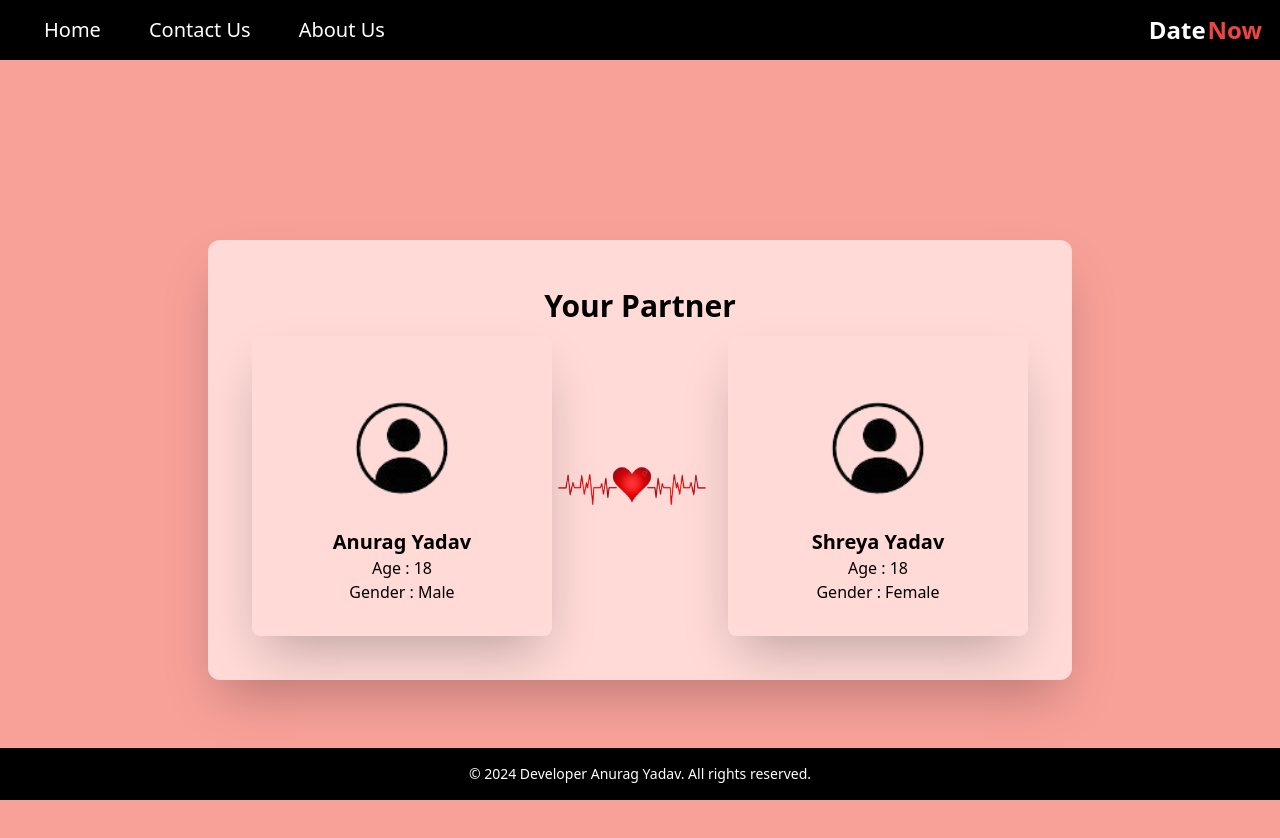
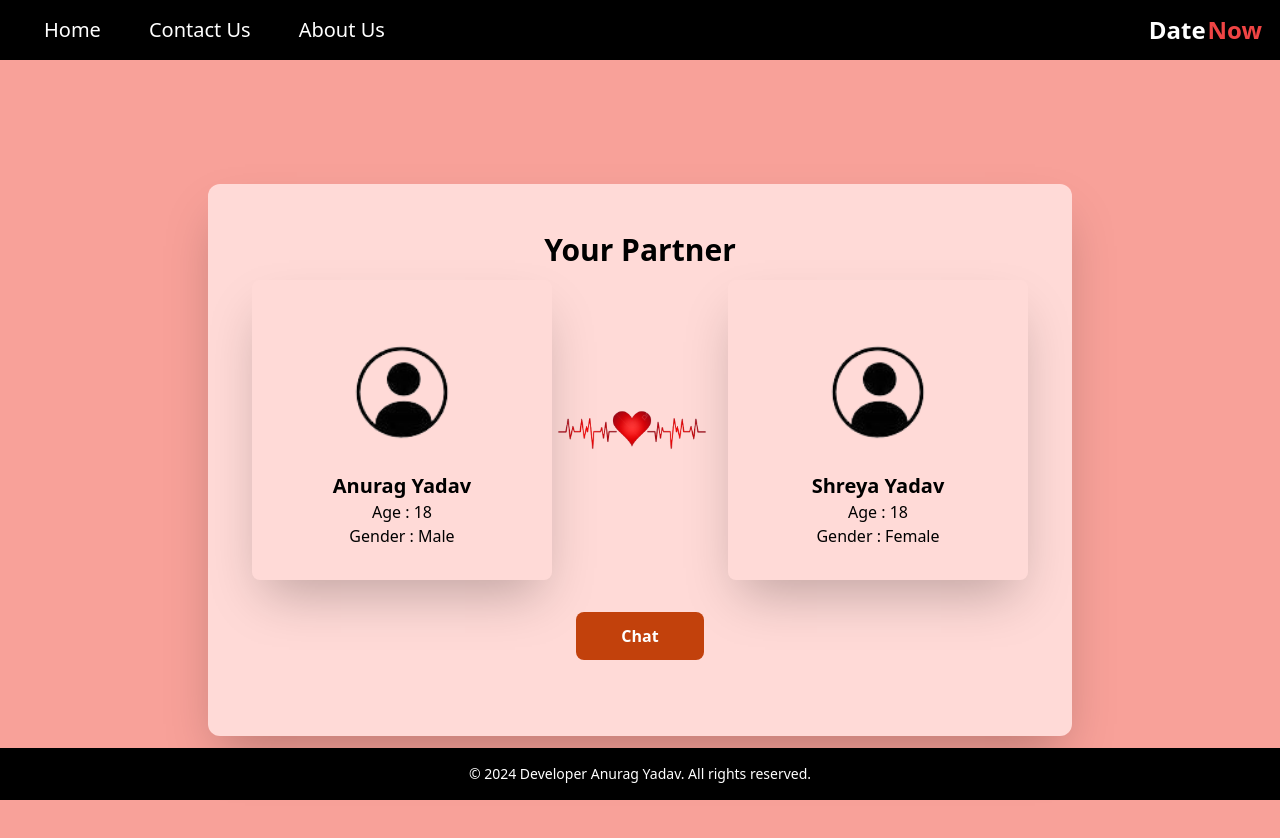
Before and after one commit to lokesh0921/DateNow, a React (Vite) app: page /match in a window 1280 px wide. Shown: the top 838 px of the page. Built offline with nearby package versions, Linux system fonts and the light colour scheme.

Commit message:
Match up page added button

```diff
--- a/src/components/home/Home.jsx
+++ b/src/components/home/Home.jsx
@@ -30,7 +30,7 @@ function Home() {
                 </h3>
                 <button
                     type="submit" onClick={press}
-                    className="md:w-32 bg-orange-700 hover:bg-blue-dark text-white font-bold py-2 px-3 md:px-6 md:py-3 mb-8 rounded-lg mt-8 ml-auto hover:bg-orange-600 transition ease-in-out duration-300"
+                    className="md:w-32 bg-orange-700 hover:bg-blue-dark text-white font-bold p-3 px-3 md:px-6 md:py-3 mb-8 rounded-lg mt-8 ml-auto hover:bg-orange-600 transition ease-in-out duration-300"
                 >
                     Find Here
                 </button>
--- a/src/components/match/Match.jsx
+++ b/src/components/match/Match.jsx
@@ -26,6 +26,15 @@ function Match() {
                     <h2 className='font-medium text-base'>Gender : Female</h2>
                 </div>
             </div>
+            <div className='flex justify-center'>
+                <button
+                        type="submit"
+                        className="md:text-base md:w-32 bg-orange-700 hover:bg-blue-dark text-white font-bold p-3  px-7 md:px-6 md:py-3 mb-8 rounded-lg mt-8 hover:bg-orange-600 transition ease-in-out duration-300"
+                >
+                    Chat
+                </button>
+            </div>
+
         </div>
     </div>
   )
```
